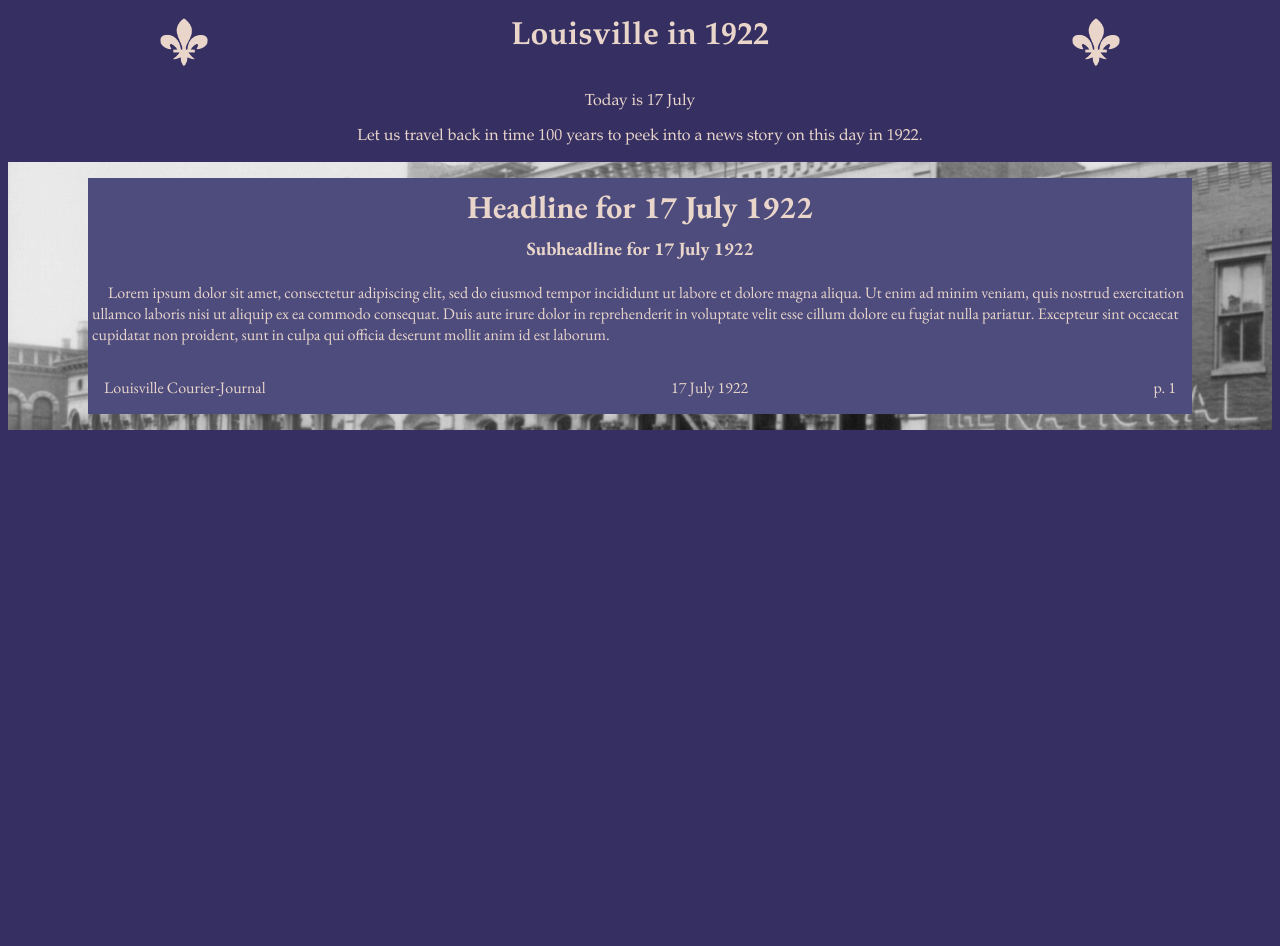
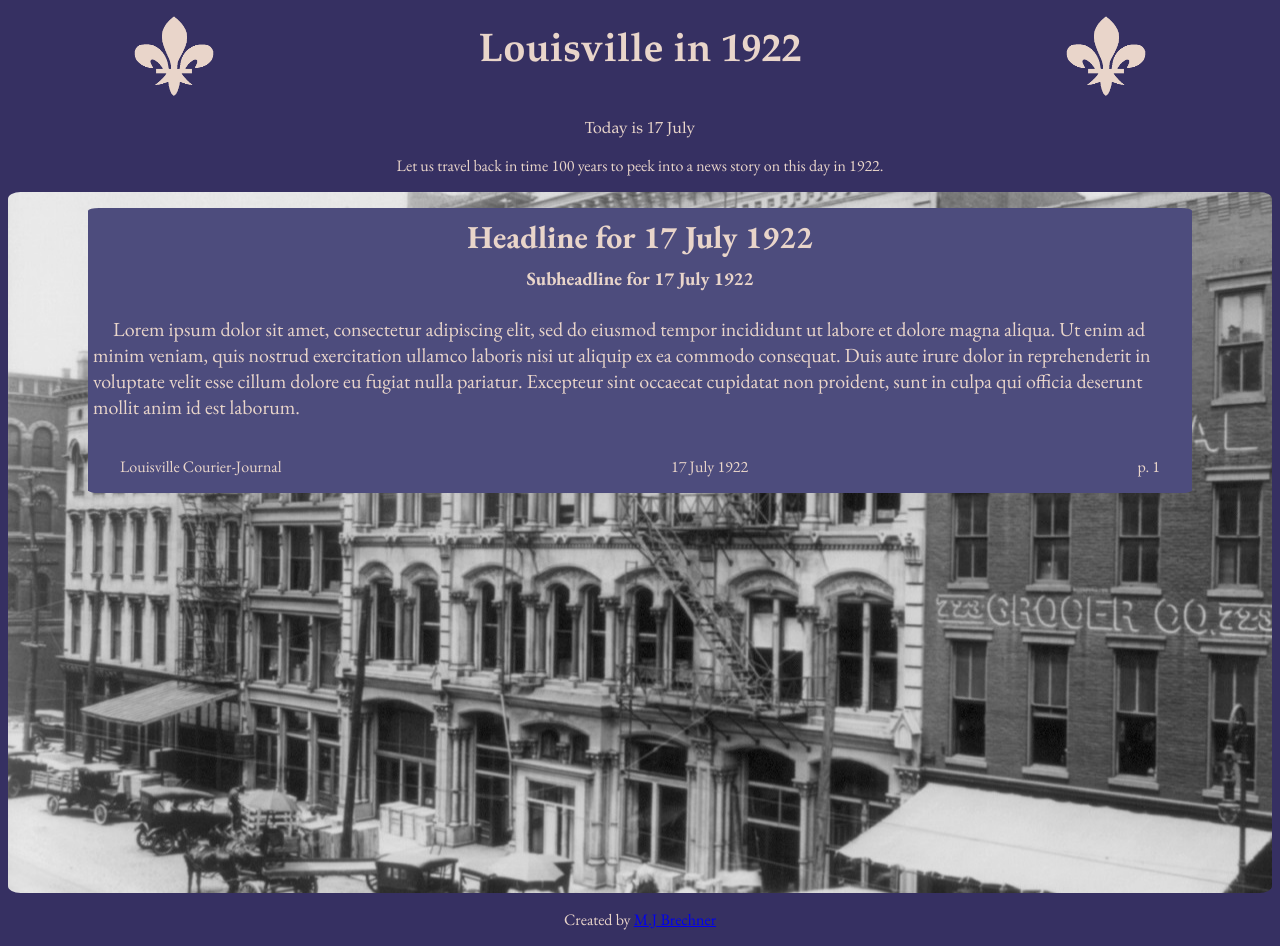
Before and after one commit to mjbrechner/louisville-in-1922, a plain HTML site: page index.html in a window 1280 px wide. Before the commit the page ends 800 px from the top, so only its background shows below. Drawn offline with nearby package versions, Linux system fonts and the light colour scheme; a web font is replaced by a local one.

Commit message:
added media queries

```diff
--- a/css/styles.css
+++ b/css/styles.css
@@ -9,6 +9,7 @@ font-family: 'EB Garamond', Garamond, serif;
     background-color: pink;
     position: relative;
 }
+
 .menu-top #menu-links {
     display: none;
 }
@@ -21,6 +22,9 @@ body {
     text-align: center;
 }
 
+a:visited {
+    color: #E9D5CA;
+}
 
 .header-top {
     display: flex;
@@ -28,26 +32,34 @@ body {
     flex-wrap: nowrap;
     justify-content: space-around;
 }
-.fleurdelis {
-    width: 3em;
-    height: 3em;
-    margin: 10px;
+
+.fleurdelis-left {
+    width: 1.5em;
+    height: 1.5em;
+    margin: .5em;
+    visibility: visible;
 }
+
+.fleurdelis-right {
+    width: 1.5em;
+    height: 1.5em;
+    margin: .5em;
+    visibility: hidden;
+}
+
 .page-header {
-   font-size: 2em;
-   margin: 10px;
+    font-size: 1.5em;
+    margin: .5em;
+}
+
+#date-display2 {
+font-family: 'EB Garamond', Garamond, serif;
 }
 
 main {
-    background-image: url(../images/1922Louisville2.jpg);
-    /*Image Credits
-    Kentucky scenes: Main Street, Louisville, showing Carter Dry Good Co.
-    Photographer: Caulfield & Shook
-    Year: circa. 1922
-    Rights: Public Domain
-    Source: Library of Congress
-    Source URL: https://www.loc.gov/item/2016649430/ */
     display: flex;
+    background-color: #E9D5CA;
+    border-radius: 1%;
 }
 
 .main-container {
@@ -56,7 +68,8 @@ main {
     display: flex;
     flex-direction: column;
     flex-wrap: wrap;
-    margin: 1em 5em;
+    margin: .5em;
+    border-radius: 1%;
 }
 
 .newspaper-header {
@@ -65,8 +78,9 @@ main {
 
 }
 
-#article-title, #article-subtitle {
-margin: 0.25em;
+#article-title,
+#article-subtitle {
+    margin: 0.25em;
 }
 
 .newspaper-body {
@@ -80,10 +94,24 @@ margin: 0.25em;
     font-weight: 400;
     margin: auto 1em;
     display: flex;
-    flex-direction: row;
-    justify-content: space-between;
+    flex-direction: column;
+    font-size: .75em;
 }
 
+#article-paper,
+#article-date {
+    margin: .25em auto;
+}
+
+#article-page {
+    margin: .25em auto .5em;
+}
+
+footer {
+    font-family: 'EB Garamond', Garamond, serif;
+    margin-top: .5em;
+    font-size: .75em;
+}
 
 
 /*color palette from Color Hunt – https://colorhunt.co/palette/e9d5ca8273974d4c7d363062
@@ -92,3 +120,85 @@ margin: 0.25em;
 #4D4C7D
 #363062
 */
+
+
+/*tablet query*/
+@media only screen and (min-width: 768px) {
+
+    .fleurdelis-right {
+        visibility: visible;
+    }
+
+    main {
+        background-image: url(../images/1922Louisville2.jpg);
+        /*Image Credits
+    Kentucky scenes: Main Street, Louisville, showing Carter Dry Good Co.
+    Photographer: Caulfield & Shook
+    Year: circa. 1922
+    Rights: Public Domain
+    Source: Library of Congress
+    Source URL: https://www.loc.gov/item/2016649430/ */
+    }
+
+    .main-container {
+        margin: 1em 5em 5em;
+    }
+
+    .newspaper-body {
+        font-size: 1.15em;
+    }
+
+    .newspaper-footer {
+        font-weight: 400;
+        margin: auto 1em;
+        display: flex;
+        flex-direction: row;
+        justify-content: space-between;
+        font-size: .90em;
+    }
+
+    footer {
+        font-size: .90em;
+    }
+
+}
+
+/*desktop query*/
+@media only screen and (min-width: 992px) {
+    .fleurdelis-left {
+        width: 5em;
+        height: 5em;
+    }
+
+    .fleurdelis-right {
+        width: 5em;
+        height: 5em;
+    }
+
+    .page-header {
+        font-size: 2.5em;
+    }
+
+    .main-container {
+        margin: 1em 5em 400px;
+    }
+
+    .newspaper-body {
+        font-size: 1.25em;
+    }
+
+    .newspaper-footer {
+        font-size: 1em;
+    }
+
+    #article-paper,
+    #article-date,
+    #article-page {
+        margin: 1em;
+    }
+
+    footer {
+        font-size: 1em;
+    }
+
+}
--- a/index.html
+++ b/index.html
@@ -19,11 +19,11 @@
 
     <header>
         <div class="header-top">
-            <img class="fleurdelis" src="images/fleurdelis.png" alt="Fleur de lis">
-            <!-- // Edited image, originally from public domain at https://freesvg.org/1533961979 -->
+            <img class="fleurdelis-left" src="images/fleurdelis.png" alt="Fleur de lis">
+            <!-- // Edited from the public domain image at https://freesvg.org/1533961979 -->
             <h1 class="page-header">Louisville in 1922</h1>
-            <img class="fleurdelis" src="images/fleurdelis.png" alt="Fleur de lis">
-            <!-- // Edited image, originally from public domain at https://freesvg.org/1533961979 -->
+            <img class="fleurdelis-right" src="images/fleurdelis.png" alt="Fleur de lis">
+            <!-- // Edited from the pulic domain image at https://freesvg.org/1533961979 -->
         </div>
         <p id="date-display1"></p>
         <p id="date-display2"></p>
@@ -57,10 +57,10 @@
         </div>
 
 
+
     </main>
     <footer>
-
-
+        <p>Created by <a href="https://github.com/mjbrechner">M.J Brechner</a></p>
     </footer>
 
 
```
